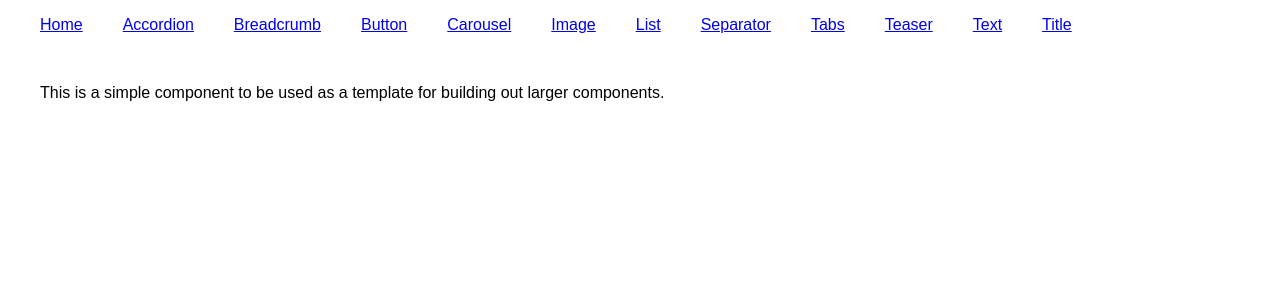
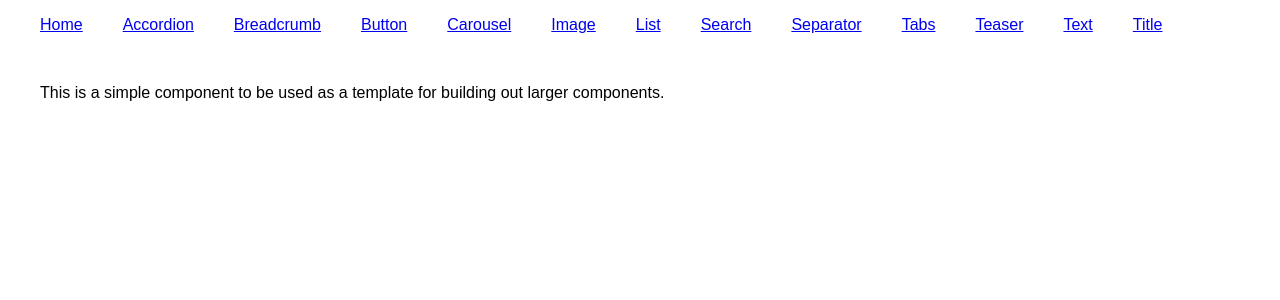
Before and after one commit to CruGlobal/cru-content-designs, a React (Create React App) app in the folder give/: page / in a window 1280 px wide. Shown: the top 300 px of the page. Built offline with nearby package versions, Linux system fonts and the light colour scheme.

Commit message:
Search overhaul
Plus change from ternary to switch/case in <ComponentWrapper>

```diff
--- a/give/src/App.js
+++ b/give/src/App.js
@@ -7,7 +7,7 @@ import { CarouselExamples } from "./components/Carousel/Carousel";
 // import { FormExamples } from "./components/Form/Form";
 import { ImageExamples } from "./components/Image/Image";
 import { ListExamples } from "./components/List/List";
-// import { SearchExamples } from "./components/Search/Search";
+import { SearchExamples } from "./components/Search/Search";
 import { SeparatorExamples } from "./components/Separator/Separator";
 import { TabsExamples } from "./components/Tabs/Tabs";
 import { TeaserExamples } from "./components/Teaser/Teaser";
@@ -49,6 +49,9 @@ const Nav = () => {
             <Link to="/list">List</Link>
           </li>
           <li>
+            <Link to="/search">Search</Link>
+          </li>
+          <li>
             <Link to="/separator">Separator</Link>
           </li>
           <li>
@@ -83,7 +86,7 @@ function App() {
           {/* <FormExamples /> */}
           <Route path="image" element={<ImageExamples />} />
           <Route path="list" element={<ListExamples />} />
-          {/* <SearchExamples /> */}
+          <Route path="search" element={<SearchExamples />} />
           <Route path="separator" element={<SeparatorExamples />} />
           <Route path="tabs" element={<TabsExamples />} />
           <Route path="teaser" element={<TeaserExamples />} />
--- a/give/src/components/Search/Search.js
+++ b/give/src/components/Search/Search.js
@@ -1,15 +1,16 @@
+// Based on current Quick Search (Full-text search(v1))
+
+import { ComponentWrapper } from "../shared";
 import "./Search.css";
 
 export const Search = ({
   className = "", // string
   dark = false, // bool
 }) => {
-  const classes = className !== "" ? " " + className : className;
-  const darkClass = dark ? " cru-search-dark" : "";
+  const darkClass = dark ? "cru-search-dark" : "";
 
   return (
-    <div className={"search cru-search" + darkClass + classes}>
-      <section class="cmp-search">
+    <ComponentWrapper type="search" className={`${darkClass} ${className}`}>
       <form class="cmp-search__form">
         <div class="cmp-search__field">
           <i class="cmp-search__icon"></i>
@@ -20,8 +21,7 @@ export const Search = ({
           </button>
         </div>
       </form>
-      </section>
-    </div>
+    </ComponentWrapper>
   );
 };
 
--- a/give/src/components/shared.js
+++ b/give/src/components/shared.js
@@ -15,8 +15,20 @@ export const ComponentWrapper = ({
     return tmp;
   }
 
-  const DynamicInnerTag =
-    type === "breadcrumb" ? "nav" : type === "list" ? "ul" : "div";
+  let DynamicInnerTag;
+  switch (type) {
+    case "breadcrumb":
+      DynamicInnerTag = "nav";
+      break;
+    case "list":
+      DynamicInnerTag = "ul";
+      break;
+    case "search":
+      DynamicInnerTag = "section";
+      break;
+    default:
+      DynamicInnerTag = "div";
+  }
 
   if (hideWrapper) {
     return (
```
Lines whose indentation alone changed are shown as unchanged.
